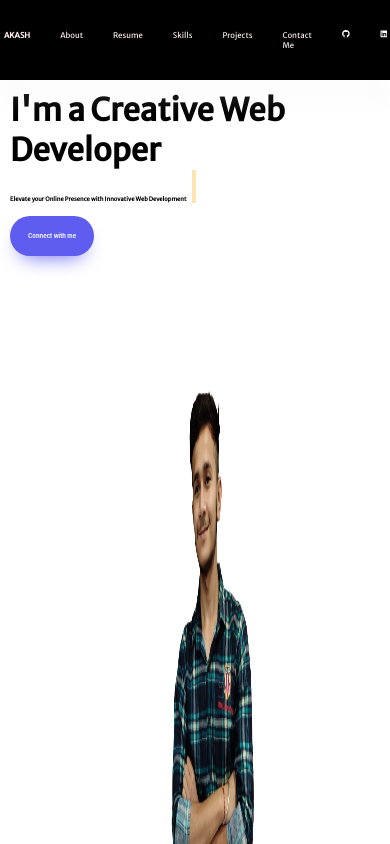
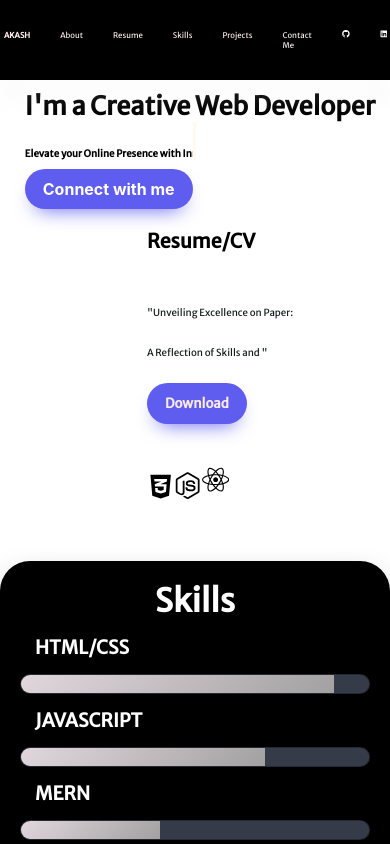
Before and after one commit to Vinayak-Sharma-744/oibsip_1, a React (Create React App) app: page / in a window 390 px wide. Shown: the top 844 px of the page. Built offline with nearby package versions, Linux system fonts and the light colour scheme.

Commit message:
more more responsive

```diff
--- a/src/components/contact/contact.css
+++ b/src/components/contact/contact.css
@@ -135,20 +135,16 @@
   }
 }
 
-/* Let's style the wrapper in such away that,
-it should always be at the center of the browser */
+
 .wrapper {
   margin-bottom: 15px;
 }
 
-/* Style the Un-order list by setting its list-style to none */
+
 .wrapper ul {
   list-style: none;
 }
 
-/* Style the list items inside the UL list, by setting its width, height and line-height
-    and float them to left and set its border and border-radius.
-   */
 .wrapper ul li {
   width: 75px;
   height: 75px;
@@ -243,25 +239,26 @@ it should always be at the center of the browser */
 
 @media screen and (max-width: 640px) {
   .wrapper {
-    width: 350px;
+    width: 380px;
   }
   .wrapper ul li {
     margin-top: 10px;
+    /* padding: 1px; */
   }
   .wrapper ul li.google {
-    margin-left: 60px;
+    /* margin-left: 60px; */
   }
 }
 
-@media screen and (max-width: 340px) {
+@media screen and (max-width: 350px) {
   .wrapper {
-    width: 150px;
+    width: 175px;
   }
   .wrapper ul li {
-    margin: 15px;
+    margin: 5px;
   }
   .wrapper ul li.google {
-    margin-left: 15px;
+    /* margin-left: 15px; */
   }
 }
 
--- a/src/components/experince/experinace.css
+++ b/src/components/experince/experinace.css
@@ -41,7 +41,7 @@ article h2 {
 figure {
   margin: 0;
   padding: 0;
-  aspect-ratio: 16 / 9;
+  /* aspect-ratio: 16 / 9; */
   overflow: hidden;
 }
 
--- a/src/components/home/Home.jsx
+++ b/src/components/home/Home.jsx
@@ -4,7 +4,6 @@ import myimage from "../images/NewImg.png";
 
 const Home = () => {
   return (
-    <div>
       <div id="Home">
         <div className="home-txt">
           <div>
@@ -25,7 +24,6 @@ const Home = () => {
           <img src={myimage} alt="profile pic" />
         </div>
       </div>
-    </div>
   );
 };
 export default Home;
--- a/src/components/home/home.css
+++ b/src/components/home/home.css
@@ -21,12 +21,13 @@
 }
 
 .home-img {
-  /* width: vw; */
+  width: 60vw;
   height: 83vh;
 }
 .home-img img {
-  width: 36vw;
-  height: 77vh;
+  /* width: 36vw;
+  height: 77vh; */
+  width: 100%;
 }
 .home-lines {
   color: rgb(0, 0, 0);
@@ -37,7 +38,7 @@
 
 .home-lines h3 {
   padding-top: 25px;
-  font-size: 1.5vw;
+  font-size: 2.5vw;
   overflow: hidden;
   white-space: nowrap;
   width: 0;
@@ -45,7 +46,7 @@
   animation-duration: 2s;
   animation-timing-function: steps(30, end);
   animation-fill-mode: forwards;
-  border-right: 4px solid orange;
+  border-right: 3px solid orange;
 }
 .btn {
   display: flex;
@@ -103,13 +104,21 @@
     justify-content: left;
 }
 .btn-div button{
-    font-size: 1.5vw;
+    /* font-size: 1.5vw; */
+    /* width: 8vw; */
 }
 @media screen and (max-width: 745px) {
    #Home{
     flex-direction: column;
    }
+   .home-img{
+    display: none;
+   }
+   .home-txt h1 {
+    font-size: 6.5vw;
+  }
    .home-txt{
+    display: flex;
     align-items: center;
     justify-content: center;
     padding-top: 80px;
--- a/src/components/navbar/Navbar.css
+++ b/src/components/navbar/Navbar.css
@@ -9,6 +9,7 @@
   justify-content: space-evenly;
   width: 100%;
   z-index: 9;
+  margin-bottom: 5px;
 }
 
 .links-container h1{
--- a/src/components/resume/resume.css
+++ b/src/components/resume/resume.css
@@ -23,7 +23,7 @@
 }
 .resume-left-text p {
   margin-top: 30px;
-  font-size: 2vw;
+  font-size: 2.5vw;
   color: rgb(23, 29, 29);
   line-height: 40px;
 }
@@ -38,7 +38,7 @@
     NotoColorEmoji, "Noto Color Emoji", "Segoe UI Symbol", "Android Emoji",
     EmojiSymbols, -apple-system, system-ui, "Segoe UI", Roboto, "Helvetica Neue",
     "Noto Sans", sans-serif;
-  font-size: 1.5vw;
+  /* font-size: 1.5vw; */
   font-weight: 700;
   line-height: 24px;
   opacity: 1;
```
